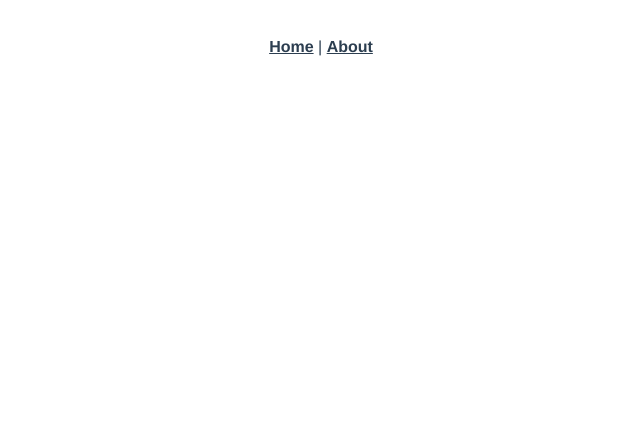
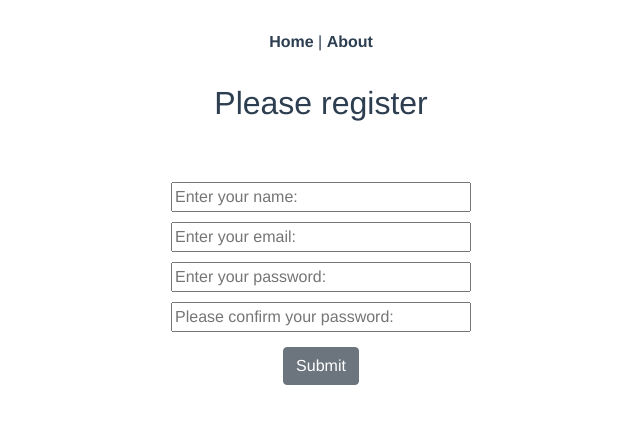
Before and after one commit to nikola-96/IMDB-front, a Vue app: page /register in a window 1280 px wide. Shown: the top 424 px of the page, without its empty margins (319-959 px from the left). Built offline with nearby package versions, Linux system fonts and the light colour scheme.

Commit message:
#PIT4-30 implemented register component

```diff
--- a/public/index.html
+++ b/public/index.html
@@ -1,15 +1,43 @@
 <!DOCTYPE html>
 <html lang="en">
   <head>
-    <meta charset="utf-8">
-    <meta http-equiv="X-UA-Compatible" content="IE=edge">
-    <meta name="viewport" content="width=device-width,initial-scale=1.0">
-    <link rel="icon" href="<%= BASE_URL %>favicon.ico">
+    <meta charset="utf-8" />
+    <meta http-equiv="X-UA-Compatible" content="IE=edge" />
+    <meta name="viewport" content="width=device-width,initial-scale=1.0" />
+    <link rel="icon" href="<%= BASE_URL %>favicon.ico" />
+    <!-- CSS only -->
+    <link
+      rel="stylesheet"
+      href="https://stackpath.bootstrapcdn.com/bootstrap/4.5.2/css/bootstrap.min.css"
+      integrity="sha384-JcKb8q3iqJ61gNV9KGb8thSsNjpSL0n8PARn9HuZOnIxN0hoP+VmmDGMN5t9UJ0Z"
+      crossorigin="anonymous"
+    />
+
+    <!-- JS, Popper.js, and jQuery -->
+    <script
+      src="https://code.jquery.com/jquery-3.5.1.slim.min.js"
+      integrity="sha384-DfXdz2htPH0lsSSs5nCTpuj/zy4C+OGpamoFVy38MVBnE+IbbVYUew+OrCXaRkfj"
+      crossorigin="anonymous"
+    ></script>
+    <script
+      src="https://cdn.jsdelivr.net/npm/popper.js@1.16.1/dist/umd/popper.min.js"
+      integrity="sha384-9/reFTGAW83EW2RDu2S0VKaIzap3H66lZH81PoYlFhbGU+6BZp6G7niu735Sk7lN"
+      crossorigin="anonymous"
+    ></script>
+    <script
+      src="https://stackpath.bootstrapcdn.com/bootstrap/4.5.2/js/bootstrap.min.js"
+      integrity="sha384-B4gt1jrGC7Jh4AgTPSdUtOBvfO8shuf57BaghqFfPlYxofvL8/KUEfYiJOMMV+rV"
+      crossorigin="anonymous"
+    ></script>
     <title><%= htmlWebpackPlugin.options.title %></title>
   </head>
   <body>
     <noscript>
-      <strong>We're sorry but <%= htmlWebpackPlugin.options.title %> doesn't work properly without JavaScript enabled. Please enable it to continue.</strong>
+      <strong
+        >We're sorry but <%= htmlWebpackPlugin.options.title %> doesn't work
+        properly without JavaScript enabled. Please enable it to
+        continue.</strong
+      >
     </noscript>
     <div id="app"></div>
     <!-- built files will be auto injected -->
--- a/src/components/auth/register/RegisterForm.vue
+++ b/src/components/auth/register/RegisterForm.vue
@@ -0,0 +1,88 @@
+<template>
+  <div>
+    <div class="sign-up">
+      <h2 class="title">Please register</h2>
+      <form class="sign-up-form" @submit.prevent="handleSubmit">
+        <div class="gruop">
+          <input
+            class="form-input"
+            id="name"
+            name="name"
+            type="text"
+            placeholder="Enter your name:"
+            v-model="user.name"
+          />
+        </div>
+        <div class="gruop">
+          <input
+            class="form-input"
+            id="email"
+            name="email"
+            type="email"
+            placeholder="Enter your email:"
+            v-model="user.email"
+          />
+        </div>
+        <div class="gruop">
+          <input
+            class="form-input"
+            id="password"
+            name="password"
+            type="password"
+            placeholder="Enter your password:"
+            v-model="user.password"
+          />
+        </div>
+        <div class="gruop">
+          <input
+            class="form-input"
+            id="password_confirmation"
+            name="password_confirmation"
+            type="password"
+            placeholder="Please confirm your password:"
+            v-model="user.password_confirmation"
+          />
+        </div>
+        <button class="btn-submit btn btn-secondary" type="submit">Submit</button>
+      </form>
+    </div>
+  </div>
+</template>
+<script>
+export default {
+  name: "RegisterForm",
+  props: {
+    startPostUser: {
+      type: Function,
+      requred: true,
+    },
+  },
+  methods: {
+    handleSubmit() {
+      this.startPostUser(this.user);
+      this.$router.push("/login");
+    },
+  },
+  data() {
+    return {
+      user: {},
+    };
+  },
+};
+</script>
+
+<style scoped>
+.sign-up-form {
+  margin: 50px 0 0 0;
+}
+.form-input {
+  width: 300px;
+  margin: 10px 0 0 0;
+}
+.btn-submit {
+  margin: 15px 0 0 0;
+}
+.btn-register {
+  margin: 15px 0 0 150px;
+}
+</style>
--- a/src/router/index.js
+++ b/src/router/index.js
@@ -1,6 +1,7 @@
 import Vue from "vue";
 import VueRouter from "vue-router";
 import Home from "../views/Home.vue";
+import Regiter from "../views/auth/register/Register";
 
 Vue.use(VueRouter);
 
@@ -9,6 +10,11 @@ const routes = [
     path: "/",
     name: "Home",
     component: Home,
+  },
+  {
+    path: "/register",
+    name: "Register",
+    component: Regiter,
   },
 ];
 
--- a/src/services/AuthService.js
+++ b/src/services/AuthService.js
@@ -6,12 +6,9 @@ class AuthService {
     this.setAxiosDefaultAuthorizationHeader();
   }
   async register(user) {
-    const response = await HTTP.post(AUTH.REGISTER, user);
-    window.localStorage.setItem("loginToken", response.data.access_token);
-    this.setAxiosDefaultAuthorizationHeader();
+    await HTTP.post(AUTH.REGISTER, user);
+  }
 
-    return response.data;
-  }
   login(email, password) {
     return HTTP.post(AUTH.LOGIN, { email, password }).then((response) => {
       window.localStorage.setItem("loginToken", response.data.access_token);
--- a/src/services/Endpoints.js
+++ b/src/services/Endpoints.js
@@ -2,6 +2,6 @@ export const MOVIES = {
   GET_ALL: "/movies",
 };
 export const AUTH = {
-  LOGIN: "/login",
-  REGISTER: "/register",
+  LOGIN: "/auth/login",
+  REGISTER: "/auth/register",
 };
--- a/src/store/actions.js
+++ b/src/store/actions.js
@@ -1,8 +1,16 @@
 import movieService from "../services/MovieService";
+import authService from "../services/AuthService";
 
 export default {
   async startFetchMovies({ commit }) {
     const response = await movieService.fetchAllMovies();
     commit("SET_MOVIES", response.data);
   },
+  async startPostUser({ commit }, user) {
+    try {
+      await authService.register(user);
+    } catch (error) {
+      commit("SET_ERRORS", error);
+    }
+  },
 };
--- a/src/store/getters.js
+++ b/src/store/getters.js
@@ -1,3 +1,4 @@
 export default {
   getAllMoviesFromState: (state) => state.movies,
+  getErrorsFromState: (state) => state.errors,
 };
--- a/src/store/index.js
+++ b/src/store/index.js
@@ -8,6 +8,7 @@ Vue.use(Vuex);
 
 export default new Vuex.Store({
   state: {
+    errors: [],
     movies: [],
   },
   getters,
--- a/src/store/mutations.js
+++ b/src/store/mutations.js
@@ -2,4 +2,7 @@ export default {
   SET_MOVIES(state, movies) {
     state.movies = movies;
   },
+  SET_ERRORS(state, errors) {
+    state.errors = errors;
+  },
 };
--- a/src/views/auth/register/Register.vue
+++ b/src/views/auth/register/Register.vue
@@ -0,0 +1,22 @@
+<template>
+  <div>
+    <RegisterForm :startPostUser="startPostUser" />
+  </div>
+</template>
+<script>
+import RegisterForm from "@/components/auth/register/RegisterForm";
+import { mapActions, mapGetters } from "vuex";
+
+export default {
+  name: "Register",
+  components: {
+    RegisterForm,
+  },
+  methods: {
+    ...mapActions(["startPostUser"]),
+  },
+  computed: {
+    ...mapGetters(["getErrorsFromState"]),
+  },
+};
+</script>
```
